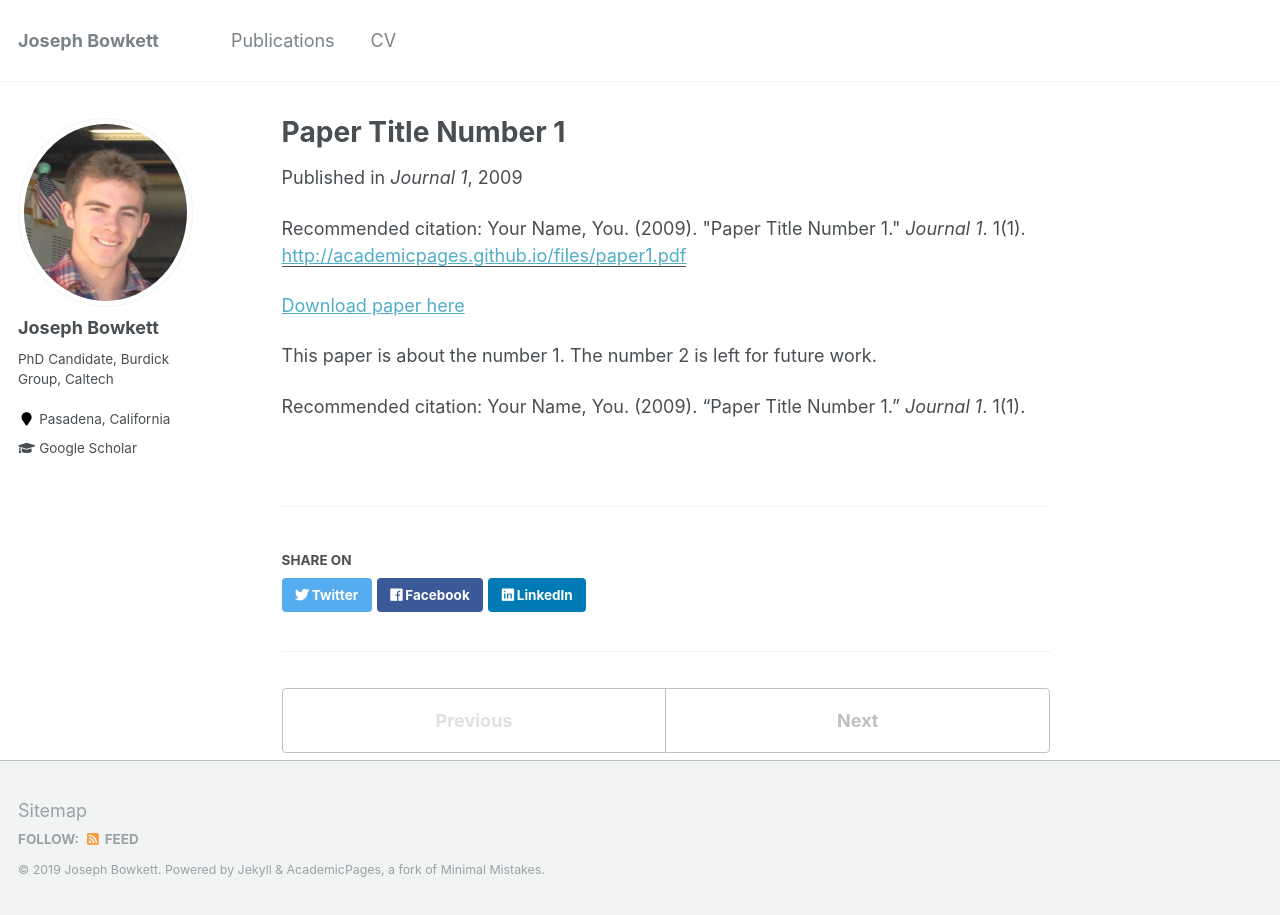
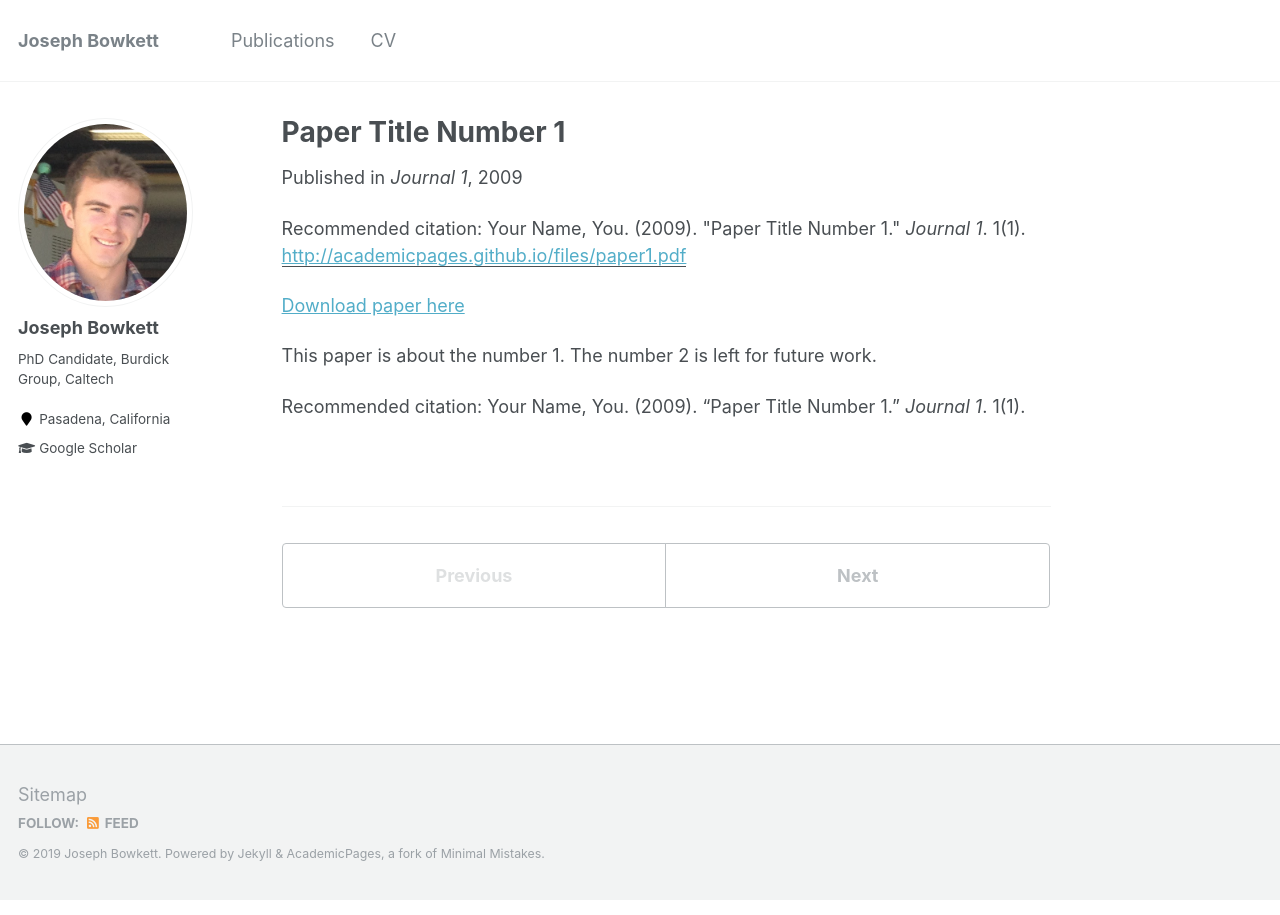
Before and after one commit to JosephBowkett/josephbowkett.github.io, a Jekyll site: the page built from _publications/2009-10-01-paper-title-number-1.md, in a window 1280 px wide. Built offline with Jekyll 4.4.1, drawn with Linux system fonts in a browser that asks for light colours; some of the changed lines change nothing that is shown.

Commit message:
Remove share button from pages

```diff
--- a/_config.yml
+++ b/_config.yml
@@ -200,7 +200,7 @@ defaults:
       author_profile: true
       read_time: true
       comments: true
-      share: true
+      share: false #true
       related: true
   # _pages
   - scope:
@@ -225,7 +225,7 @@ defaults:
     values:
       layout: single
       author_profile: true
-      share: true
+      share: false #true
       comments: true
   # _portfolio
 #  - scope:
```
